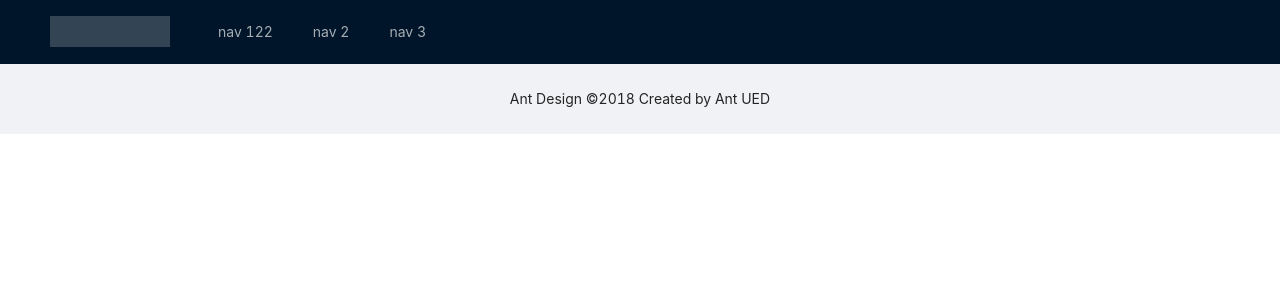
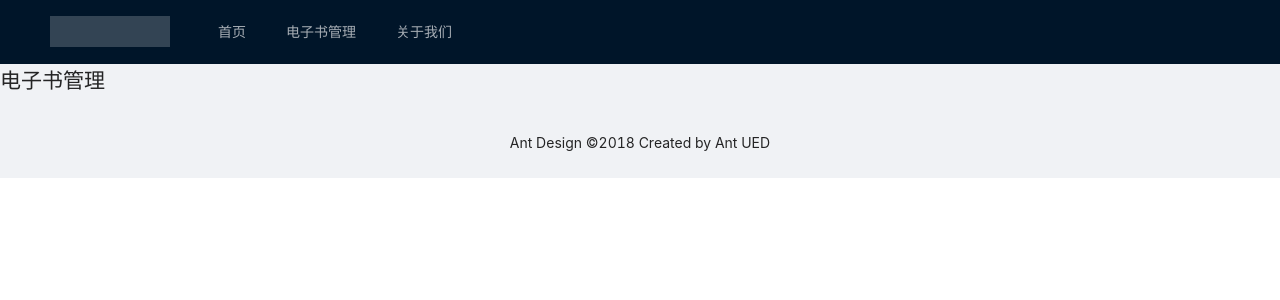
Before and after one commit to AndyZhao5652/test01, a Vue app in the folder web/: page /admin/ebook in a window 1280 px wide. Shown: the top 300 px of the page. Built offline with nearby package versions, Linux system fonts and the light colour scheme.

Commit message:
6-2 新增电子书管理页面。 新页面开发：页面，路由，菜单。

```diff
--- a/web/src/components/the-header.vue
+++ b/web/src/components/the-header.vue
@@ -8,9 +8,21 @@
         mode="horizontal"
         :style="{ lineHeight: '64px' }"
     >
-      <a-menu-item key="1">nav 122</a-menu-item>
-      <a-menu-item key="2">nav 2</a-menu-item>
-      <a-menu-item key="3">nav 3</a-menu-item>
+      <a-menu-item key="/">
+        <router-link to="/">
+          首页
+        </router-link>
+      </a-menu-item>
+      <a-menu-item key="/admin/ebook">
+        <router-link to="/admin/ebook">
+          电子书管理
+        </router-link>
+      </a-menu-item>
+      <a-menu-item key="3">
+        <router-link to="/about">
+          关于我们
+        </router-link>
+      </a-menu-item>
     </a-menu>
   </a-layout-header>
 
--- a/web/src/router/index.ts
+++ b/web/src/router/index.ts
@@ -1,5 +1,6 @@
 import { createRouter, createWebHistory, RouteRecordRaw } from 'vue-router'
 import Home from '../views/Home.vue'
+import AdminEbook from '../views/admin-ebook.vue'
 
 const routes: Array<RouteRecordRaw> = [
   {
@@ -14,7 +15,12 @@
     // this generates a separate chunk (about.[hash].js) for this route
     // which is lazy-loaded when the route is visited.
     component: () => import(/* webpackChunkName: "about" */ '../views/About.vue')
-  }
+  },
+  {
+    path: '/admin/ebook',
+    name: 'AdminEbook',
+    component: AdminEbook
+  },
 ]
 
 const router = createRouter({
--- /dev/null
+++ b/web/src/views/admin-ebook.vue
@@ -0,0 +1,5 @@
+<template>
+  <div class="about">
+    <h1>电子书管理</h1>
+  </div>
+</template>
```
